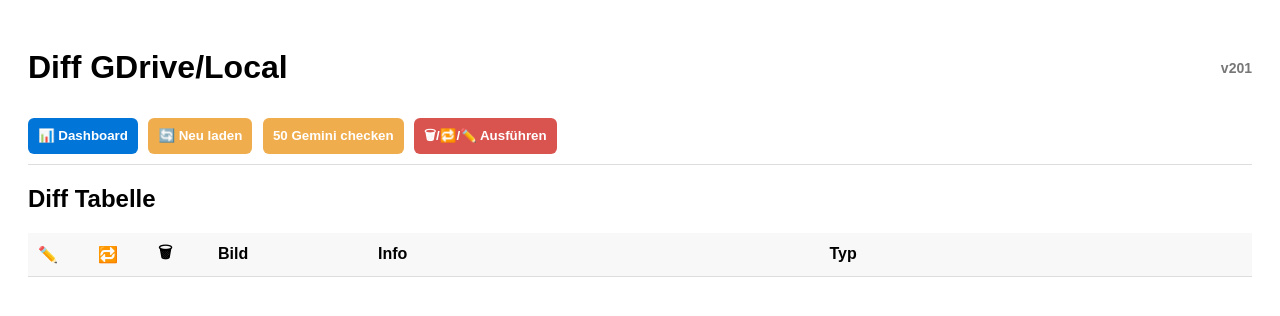
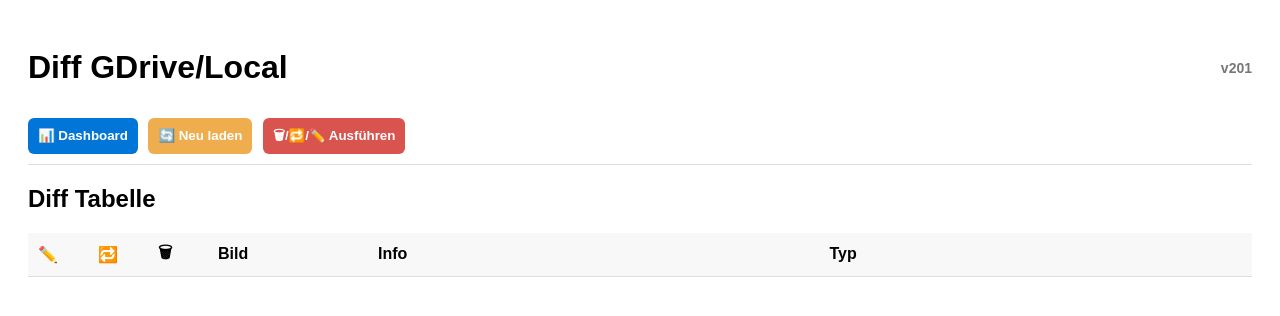
Before and after one commit to gertehrenberg/gallery, a FastAPI app: page /diff_gdrive_local in a window 1280 px wide. Shown: the top 316 px of the page. Run offline with FastAPI, Linux system fonts and the light colour scheme; lists and menus that the app fills with data are empty; parts of the project's set-up code (start-up, migrations or seed data) failed here and were passed over.

Commit message:
geht ziemlich gut

```diff
--- a/app/templates/diff_gdrive_local_form.j2
+++ b/app/templates/diff_gdrive_local_form.j2
@@ -4,8 +4,7 @@
         <button type="button" class="btn btn-blue" onclick="window.location.href='/gallery/dashboard'">📊 Dashboard
         </button>
         <button id="reloadBtn" type="button" class="btn btn-orange" onclick="startReload()">🔄 Neu laden</button>
-        <button id="fillGeminiBtn" type="button" class="btn btn-orange" onclick="fillGemini(50)">50 Gemini checken
-        </button>
+{#        <button id="fillGeminiBtn" type="button" class="btn btn-orange" onclick="fillGemini(50)">50 Gemini checken</button>#}
         <button id="deleteBtn" type="button" class="btn btn-red" onclick="checkAndSubmit()">🗑/🔁/✏️ Ausführen</button>
     </div>
 
```
